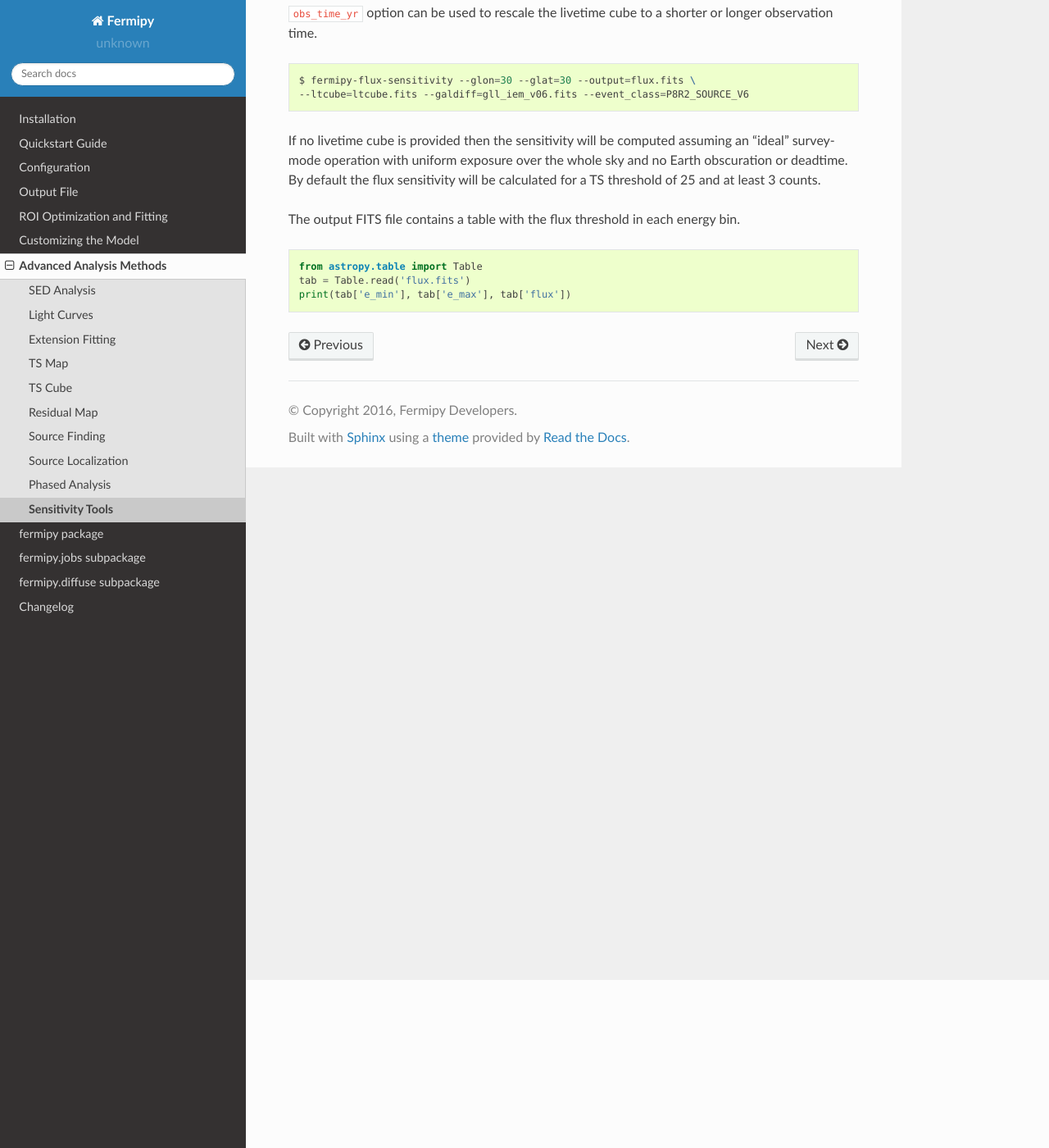
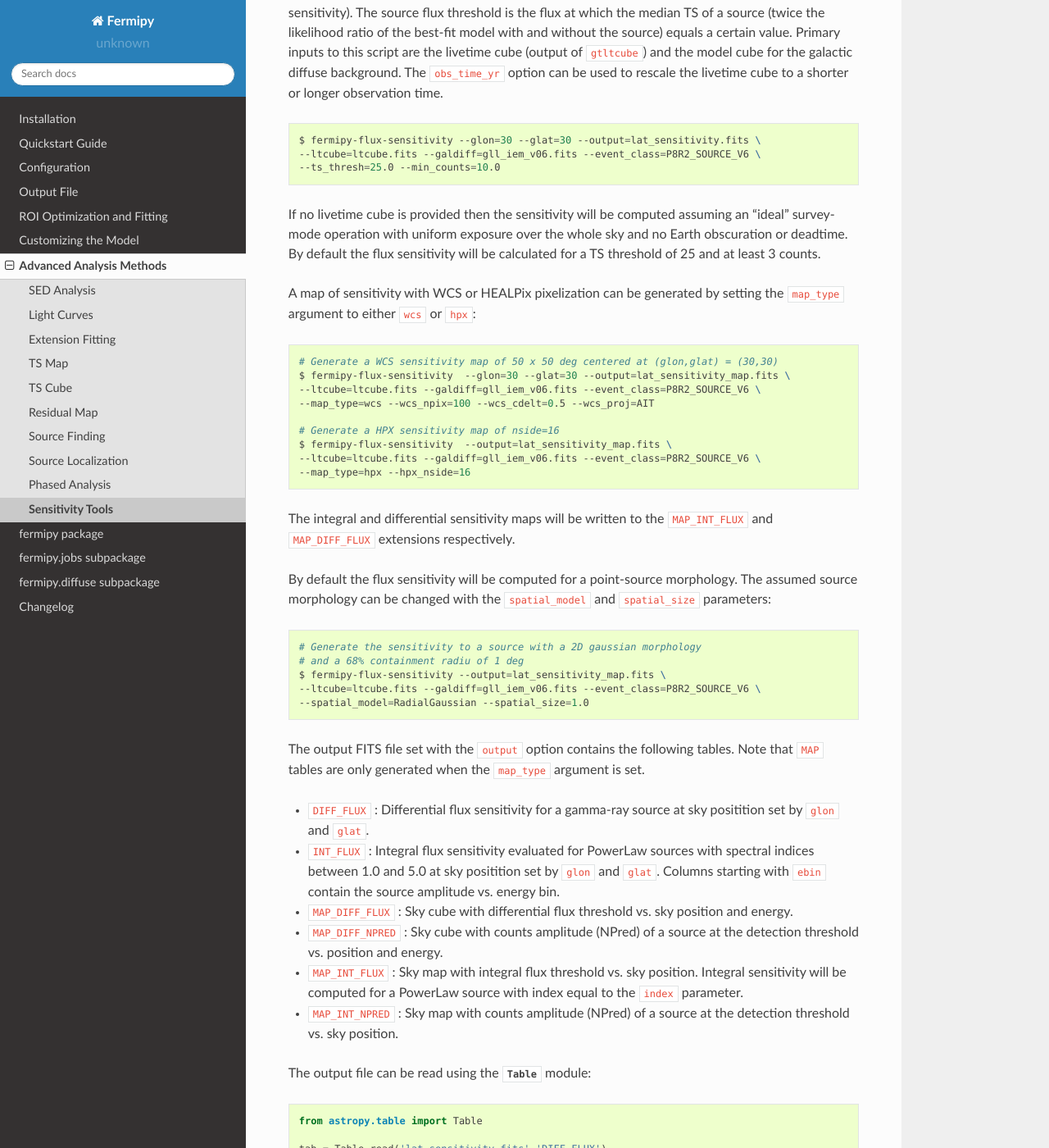
Before and after one commit to fermiPy/fermipy, a Sphinx documentation site: the page built from docs/advanced/sensitivity.rst, in a window 1280 px wide and 1400 px high, scrolled down 205 px. Shown: the whole window at 82% size. Built offline with Sphinx 7.4.7 and the Read the Docs theme 2.0.0, drawn with Linux system fonts in a browser that asks for light colours; some of the changed text lies outside the part shown.

Commit message:
improve documentation for sensitivity script

```diff
--- a/docs/advanced/sensitivity.rst
+++ b/docs/advanced/sensitivity.rst
@@ -3,16 +3,21 @@
 Sensitivity Tools
 -----------------
 
-The ``fermipy-flux-sensitivity`` script can be used to calculate the
-LAT detection threshold versus energy.  Inputs are the galactic
-diffuse model and the livetime cube of the observation epoch.  The
-``obs_time_yr`` option can be used to rescale the livetime cube to a
-shorter or longer observation time.
+The ``fermipy-flux-sensitivity`` script calculates the LAT flux
+threshold for a gamma-ray source in bins of energy (differential
+sensitivity) and integrated over the full LAT energy range (integral
+sensitivity).  The source flux threshold is the flux at which the
+median TS of a source (twice the likelihood ratio of the best-fit model with and
+without the source) equals a certain value.  Primary inputs to this script
+are the livetime cube (output of ``gtltcube``) and the model cube for the galactic diffuse
+background.  The ``obs_time_yr`` option can be used to rescale the
+livetime cube to a shorter or longer observation time.
 
 .. code-block:: bash
 
-   $ fermipy-flux-sensitivity --glon=30 --glat=30 --output=flux.fits \
-   --ltcube=ltcube.fits --galdiff=gll_iem_v06.fits --event_class=P8R2_SOURCE_V6
+   $ fermipy-flux-sensitivity --glon=30 --glat=30 --output=lat_sensitivity.fits \
+   --ltcube=ltcube.fits --galdiff=gll_iem_v06.fits --event_class=P8R2_SOURCE_V6 \
+   --ts_thresh=25.0 --min_counts=10.0
 
 If no livetime cube is provided then the sensitivity will be computed
 assuming an "ideal" survey-mode operation with uniform exposure over
@@ -20,11 +25,62 @@ the whole sky and no Earth obscuration or deadtime.  By default the
 flux sensitivity will be calculated for a TS threshold of 25 and at
 least 3 counts.
 
-The output FITS file contains a table with the flux threshold in each
-energy bin.
+A map of sensitivity with WCS or HEALPix pixelization can be generated
+by setting the ``map_type`` argument to either ``wcs`` or ``hpx``:
+
+.. code-block:: bash
+
+   # Generate a WCS sensitivity map of 50 x 50 deg centered at (glon,glat) = (30,30)
+   $ fermipy-flux-sensitivity  --glon=30 --glat=30 --output=lat_sensitivity_map.fits \
+   --ltcube=ltcube.fits --galdiff=gll_iem_v06.fits --event_class=P8R2_SOURCE_V6 \
+   --map_type=wcs --wcs_npix=100 --wcs_cdelt=0.5 --wcs_proj=AIT
+
+   # Generate a HPX sensitivity map of nside=16
+   $ fermipy-flux-sensitivity  --output=lat_sensitivity_map.fits \
+   --ltcube=ltcube.fits --galdiff=gll_iem_v06.fits --event_class=P8R2_SOURCE_V6 \
+   --map_type=hpx --hpx_nside=16
+
+The integral and differential sensitivity maps will be written to the
+``MAP_INT_FLUX`` and ``MAP_DIFF_FLUX`` extensions respectively.
+
+By default the flux sensitivity will be computed for a point-source
+morphology.  The assumed source morphology can be changed with the
+``spatial_model`` and ``spatial_size`` parameters:
+
+.. code-block:: bash
+
+   # Generate the sensitivity to a source with a 2D gaussian morphology
+   # and a 68% containment radiu of 1 deg
+   $ fermipy-flux-sensitivity --output=lat_sensitivity_map.fits \
+   --ltcube=ltcube.fits --galdiff=gll_iem_v06.fits --event_class=P8R2_SOURCE_V6 \
+   --spatial_model=RadialGaussian --spatial_size=1.0
+
+The output FITS file set with the ``output`` option contains the
+following tables.  Note that ``MAP`` tables are only generated when
+the ``map_type`` argument is set.
+
+* ``DIFF_FLUX`` : Differential flux sensitivity for a gamma-ray source
+  at sky positition set by ``glon`` and ``glat``.
+* ``INT_FLUX`` : Integral flux sensitivity evaluated for PowerLaw
+  sources with spectral indices between 1.0 and 5.0 at sky positition
+  set by ``glon`` and ``glat``.  Columns starting with ``ebin`` contain the source amplitude vs. energy bin.
+* ``MAP_DIFF_FLUX`` : Sky cube with differential flux threshold
+  vs. sky position and energy.
+* ``MAP_DIFF_NPRED`` : Sky cube with counts amplitude
+  (NPred) of a source at the detection threshold vs. position and energy.
+* ``MAP_INT_FLUX`` : Sky map with integral flux threshold vs. sky
+  position.  Integral sensitivity will be computed for a PowerLaw
+  source with index equal to the ``index`` parameter.
+* ``MAP_INT_NPRED`` : Sky map with counts amplitude (NPred)
+  of a source at the detection threshold vs. sky position.
+
+The output file can be read using the `~astropy.table.Table` module:
 
 .. code-block:: python
 
    from astropy.table import Table
-   tab = Table.read('flux.fits')
+
+   tab = Table.read('lat_sensitivity.fits','DIFF_FLUX')
    print(tab['e_min'], tab['e_max'], tab['flux'])
+   tab = Table.read('lat_sensitivity.fits','INT_FLUX')
+   print(tab['index'], tab['flux'])
```
